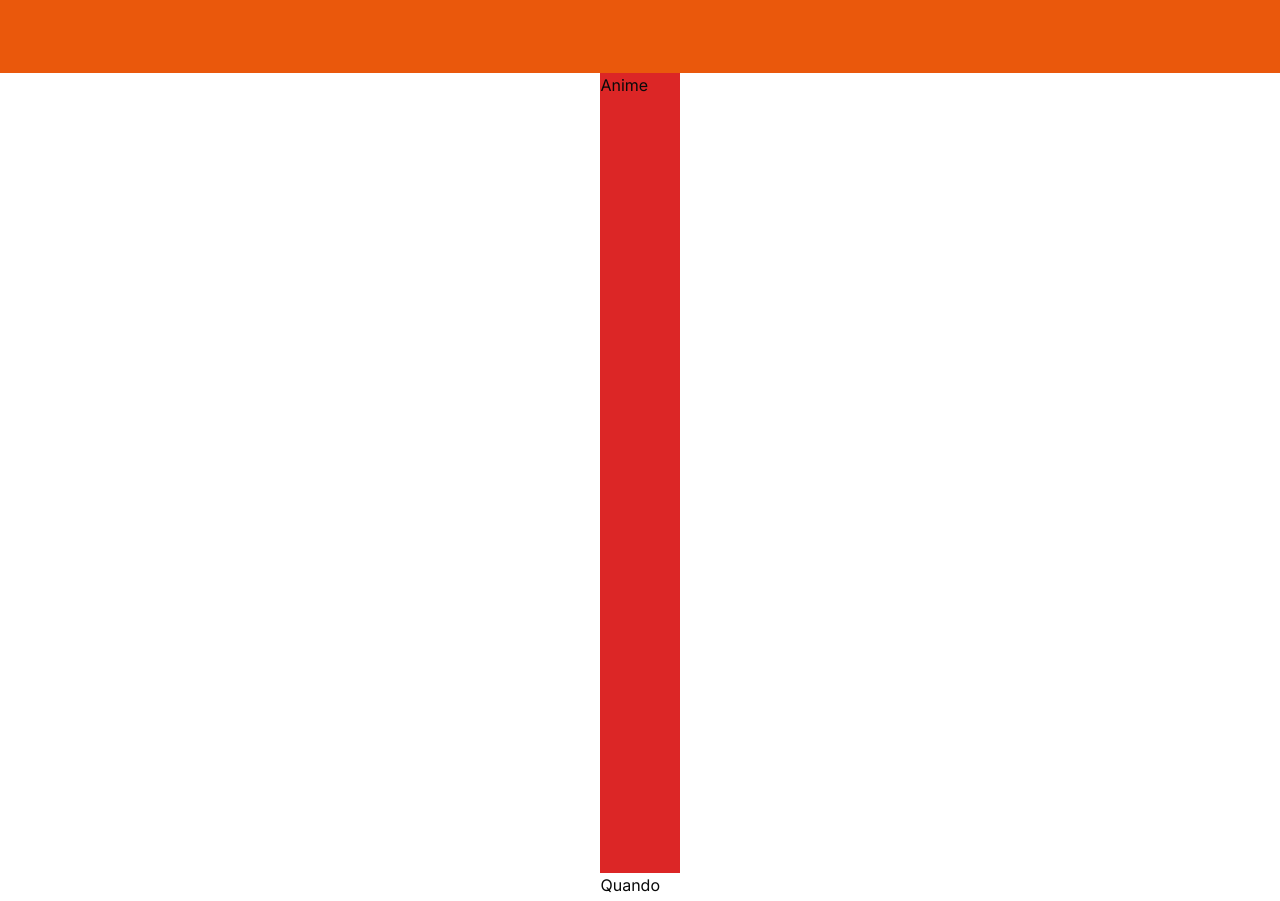
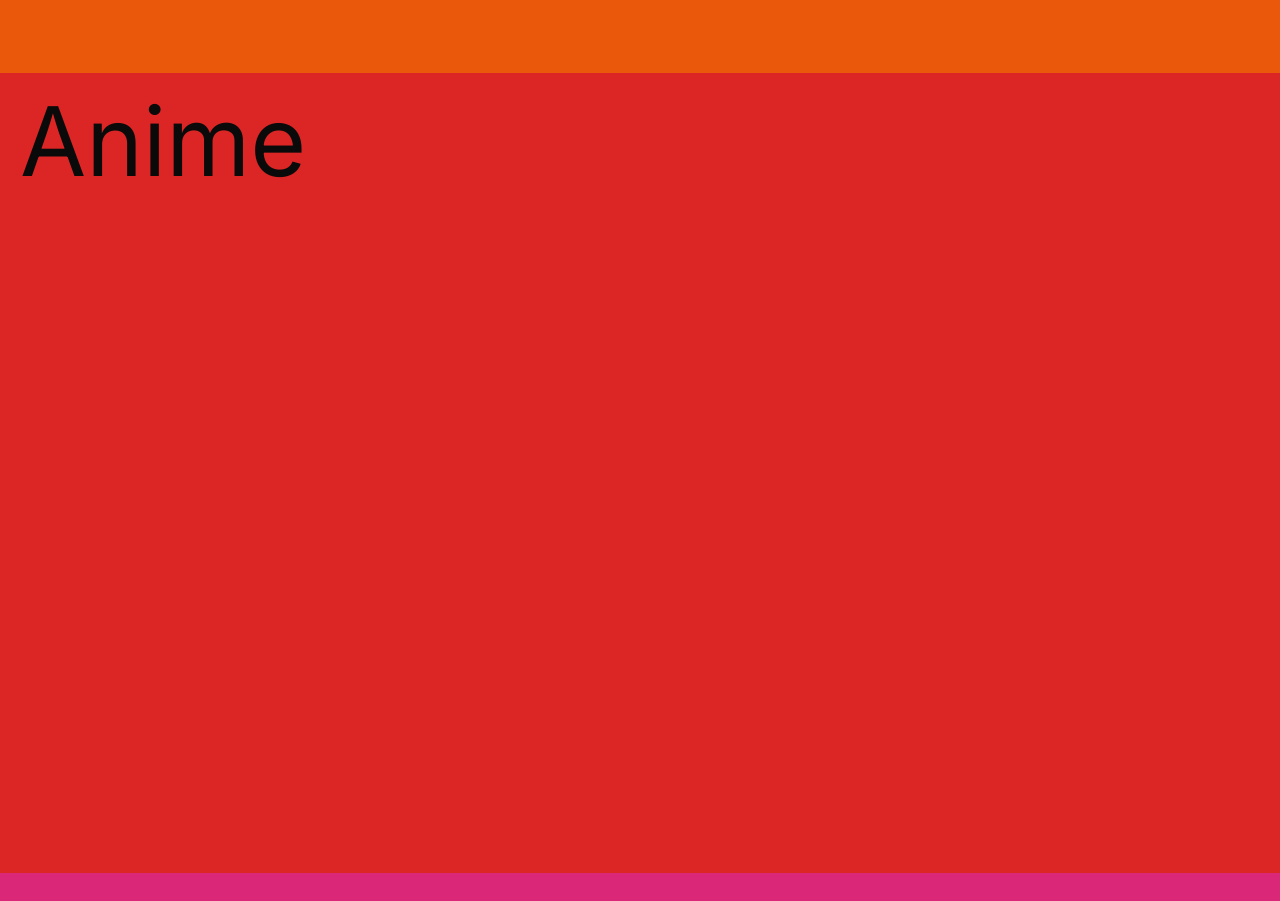
Before and after one commit to JheanAntunes/learn-framer, a Next.js app: page / in a window 1280 px wide. Shown: the part 1848-2749 px from the top of the page. Built offline with nearby package versions, Linux system fonts and the light colour scheme.

Commit message:
:sparkles:	feat: add example hook InView

```diff
--- a/src/components/docs/example-in-view.tsx
+++ b/src/components/docs/example-in-view.tsx
@@ -1,20 +1,59 @@
-import React from "react";
+"use client";
+import React, { useEffect, useRef } from "react";
+import * as motion from "framer-motion/client";
+import { useInView } from "framer-motion";
+const ExampleInView = () => {
+  const ref = useRef(null);
+  const inView = useInView(ref, { once: true });
+  useEffect(() => {
+    console.log("element está visievel ? ", inView);
+  }, [inView]);
 
-const ExampleInView = () => {
   return (
-    <section>
-      <div className="h-svh bg-red-600">
-        <h1 className="">Anime</h1>
-      </div>
-      <div>
-        <h1>Quando</h1>
-      </div>
-      <div>
-        <h1>Estiver em</h1>
-      </div>
-      <div>
-        <h1>Exibição</h1>
-      </div>
+    <section className="w-full">
+      <motion.div className="h-svh w-full bg-red-600">
+        <motion.h1
+          animate={{ opacity: inView ? 1 : 0, x: inView ? 0 : -200 }}
+          ref={ref}
+          className="p-5 text-8xl"
+          transition={{ duration: 0.5 }}
+        >
+          Anime
+        </motion.h1>
+      </motion.div>
+      <motion.div className="h-svh w-full bg-pink-600">
+        <motion.h1
+          initial={{ opacity: 0, x: -200 }}
+          whileInView={{ opacity: 1, x: 0 }}
+          viewport={{ once: true }}
+          transition={{ duration: 0.5 }}
+          className="p-5 text-8xl"
+        >
+          Quando
+        </motion.h1>
+      </motion.div>
+      <motion.div className="h-svh w-full bg-purple-600">
+        <motion.h1
+          initial={{ opacity: 0, x: -200 }}
+          whileInView={{ opacity: 1, x: 0 }}
+          transition={{ duration: 0.5 }}
+          viewport={{ once: true }}
+          className="p-5 text-8xl"
+        >
+          Estiver em
+        </motion.h1>
+      </motion.div>
+      <motion.div className="h-svh w-full bg-blue-500">
+        <motion.h1
+          initial={{ opacity: 0, x: -200 }}
+          whileInView={{ opacity: 1, x: 0 }}
+          viewport={{ once: true }}
+          transition={{ duration: 0.5 }}
+          className="p-5 text-8xl"
+        >
+          Exibição
+        </motion.h1>
+      </motion.div>
     </section>
   );
 };
```
